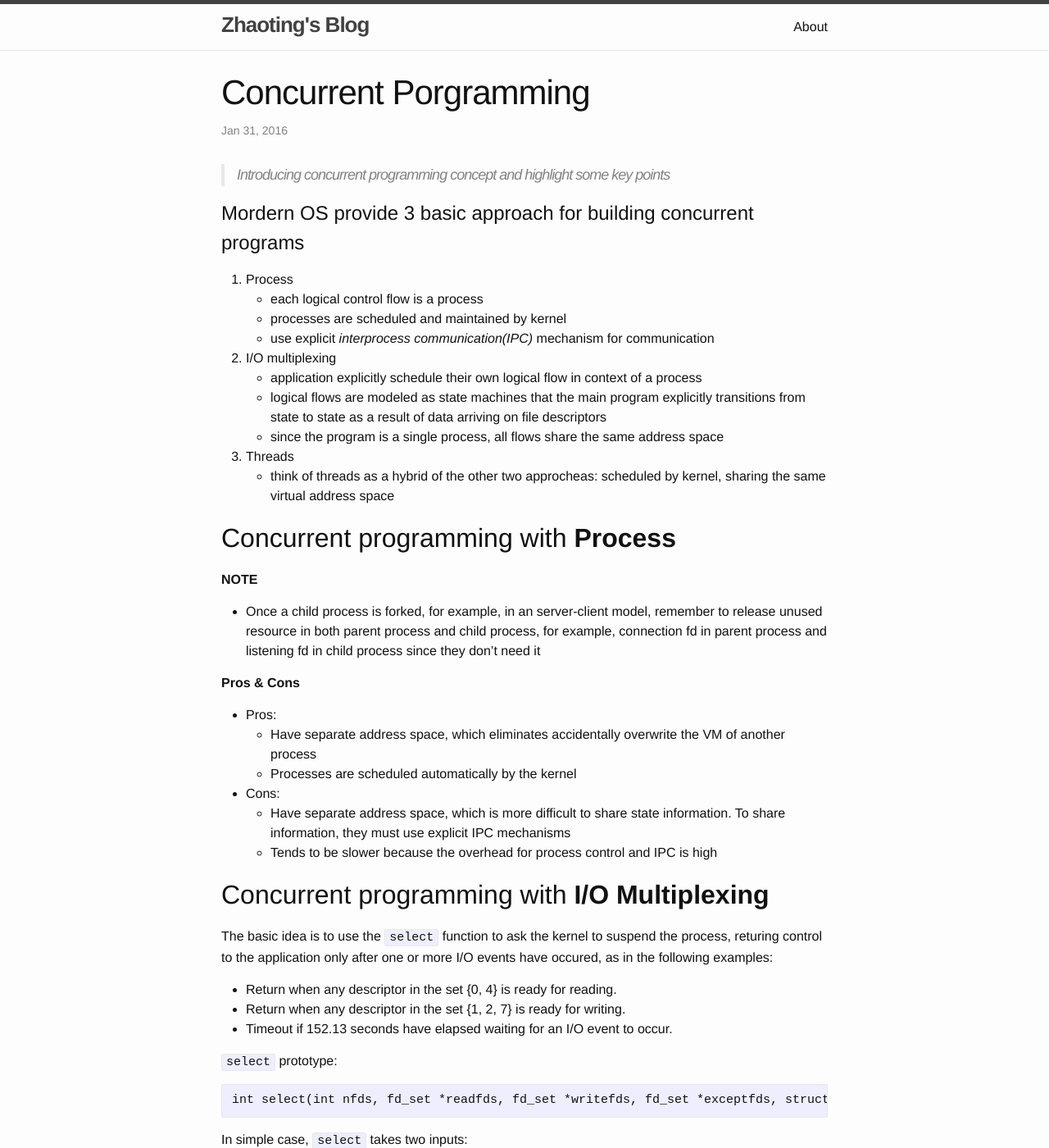
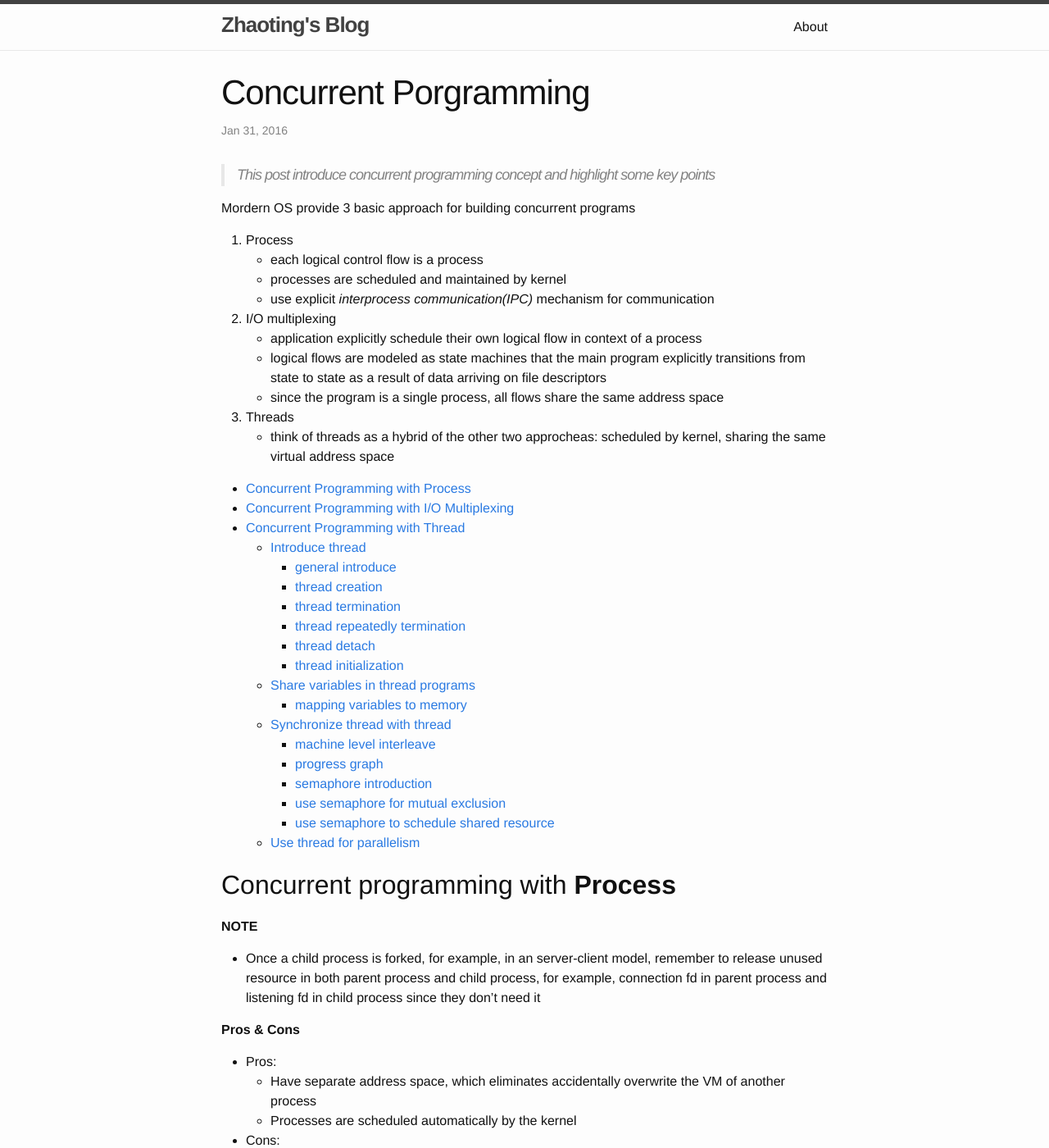
Before and after one commit to magodo/magodo.github.io-old, a Jekyll site: the page built from _posts/2016-01-31-concurrent-programming.markdown, in a window 1280 px wide and 1400 px high. Shown: the whole window at 82% size. Built offline with Jekyll 4.4.1, drawn with Linux system fonts in a browser that asks for light colours; some of the changed text lies outside the part shown.

Commit message:
add anchor

```diff
--- a/_posts/2016-01-31-concurrent-programming.markdown
+++ b/_posts/2016-01-31-concurrent-programming.markdown
@@ -3,10 +3,11 @@ layout: "post"
 title: "Concurrent Porgramming"
 ---
 
-> Introducing concurrent programming concept and highlight some key points
+> This post introduce concurrent programming concept and highlight some key points
 <!--excerpt-->
 
-# Mordern OS provide 3 basic approach for building concurrent programs
+
+Mordern OS provide 3 basic approach for building concurrent programs
 
 1. Process
   * each logical control flow is a process
@@ -21,7 +22,28 @@ title: "Concurrent Porgramming"
 3. Threads
   * think of threads as a hybrid of the other two approcheas: scheduled by kernel, sharing the same virtual address space
 
-## Concurrent programming with __Process__
+* [Concurrent Programming with Process](#title_1)
+* [Concurrent Programming with I/O Multiplexing](#title_2)
+* [Concurrent Programming with Thread](#title_3)
+  * [Introduce thread](#title_3_1)
+    * [general introduce](#title_3_1_1)
+    * [thread creation](#title_3_1_2)
+    * [thread termination](#title_3_1_3)
+    * [thread repeatedly termination](#title_3_1_4)
+    * [thread detach](#title_3_1_5)
+    * [thread initialization](#title_3_1_6)
+  * [Share variables in thread programs](#title_3_2)
+    * [mapping variables to memory](#title_3_2_1)
+  * [Synchronize thread with thread](#title_3_3)
+    * [machine level interleave](#title_3_3_1)
+    * [progress graph](#title_3_3_2)
+    * [semaphore introduction](#title_3_3_3)
+    * [use semaphore for mutual exclusion](#title_3_3_4)
+    * [use semaphore to schedule shared resource](#title_3_3_5)
+  * [Use thread for parallelism](#title_3_4)
+
+
+## <a name="title_1"></a>Concurrent programming with __Process__
 
 __NOTE__
 
@@ -37,7 +59,7 @@ __Pros & Cons__
     - Have separate address space, which is more difficult to share state information. To share information, they must use explicit IPC mechanisms
     - Tends to be slower because the overhead for process control and IPC is high
 
-## Concurrent programming with __I/O Multiplexing__
+## <a name="title_2"></a>Concurrent programming with __I/O Multiplexing__
 
 The basic idea is to use the `select` function to ask the kernel to suspend the process, returing control to the application only after one or more I/O events have occured, as in the following examples:
 
@@ -71,11 +93,14 @@ __Pros & Cons__
 * Cons:
     - Coding complexity
 
-## Concurrent programming with __Threads__
 
-# Introducing thread
+## <a name="title_3"></a>Concurrent programming with __Threads__
 
-__General Introduction__
+# <a name="title_3_1"></a>Introducing thread
+
+
+
+<a name="title_3_1_1"></a>__General Introduction__
 
 * The threads are scheduled by kernel
 * Each thread has its own _thread context_, including a unique integer _thread ID_(TID), stack, stack pointer, program counter, general-purpose registers and condition codes
@@ -83,7 +108,8 @@ __General Introduction__
 * _main thread_ is the first thread to run in the process,  _peer threads_  are the following created threads. Together they form a _pool_ of peers, independent of which threads were created by which other threads
 * The code and local data for a thread is encapsulated in a _thread routine_, it takes a generic pointer as input and returns a generic pointer
 
-__Thread creation__
+
+<a name="title_3_1_2"></a>__Thread creation__
 
 New thread is created via calling `pthread_create`:
 
@@ -171,7 +198,8 @@ A thread terminates in one of the following ways:
 
     int pthread_cancel(pthread_t tid);
 
-__Thread repeatedly termination__
+
+<a name="title_3_1_4"></a>__Thread repeatedly termination__
 
 Threads wait for other threads to terminate by calling the `pthread_join` function:
 
@@ -183,7 +211,8 @@ The `thread_join` function blocks until thread _tid_ terminates, assigns the gen
 
 Note: unlike Unix `wait` function, the `pthread_join` function can only wait for a _specific_ thread to terminiate. There is no way to instruct `pthread_wait` to wait for an _arbitrary_ thread to terminate.
 
-__Thread detachment__
+
+<a name="title_3_1_5"></a>__Thread detachment__
 
 At any point in time, a thread is _joinable_ or _detached_.
 
@@ -201,7 +230,8 @@ or
 
     int pthread_detach(pthread_t tid);
 
-__Thread initialization__
+
+<a name="title_3_1_6"></a>__Thread initialization__
 
 The `pthread_once` function allows you to initialize the state associated with a thread routine.
 
@@ -218,7 +248,8 @@ The first time any thread in a process call `pthread_once` with an argument of *
 
 Subsequent calls from any other threads inside this process to `pthread_once` with the same *once_control* variable do nothing.
 
-# Share variables in thread programs
+
+# <a name="title_3_2"></a>Share variables in thread programs
 
 The variable is _shared_ if and only if multiple threads reference some instance of the variable.
 
@@ -242,16 +273,19 @@ Each thread shares the rest of the process context with the other threads, which
 
 In operational sense, it is impossible for one thread to read or write the register values of another thread; On the other hand, any thread can access any location in the shared VM (including other threads' stack). Thus, registers are never shared, whereas VM is always shared(stack is not clean).
 
-__mapping variables to memory__
+
+<a name="title_3_2_1"></a>__mapping variables to memory__
 
 * _Global variables_: At run time, the r/w area of VM contains exactly one instance of each global variables that can be referenced by any thread.
 * _Local automatic variables_: At run time, each thread's stack contain its own instance of any local automatic variables.
 * _Local static variables_: Same as _Global variables_.
 
 
-# synchronizing threads with semaphores
 
-__machine instrcution interleave__
+# <a name="title_3_3"></a>synchronizing threads with semaphores
+
+
+<a name="title_3_3_1"></a>__machine instrcution interleave__
 
 When peer threads run concurrently on a uniprocessor, the _machine instructions_ are completed one after the other in some order. This will cause nasty synchronizing errors.
 
@@ -282,7 +316,8 @@ void *thread(void *vargp){
 
 In this case, the resulting _cnt_ is not ensured to be `2 * niters`. This is because, the for loop body in line 17 consists of 3 _machine instructions_ (load, update, store). _In general, there is no way for you to predict wether the operating system will choose a correct ordering for your threds._
 
-__progress graph__
+
+<a name="title_3_3_2"></a>__progress graph__
 
 A _progress graph_ models the execution of _n_ concurrent threads as a trajectory through an _n_-dimensional Cartesian space. Each axis _k_ corresponds to the progress of thread _k_. Each point represents the state where the corresponding thread has completed last instruction. The origin of the graph corresponds to the _initial state_ where none of the threads has yet completed an instruction.
 
@@ -298,7 +333,8 @@ In this case, for thread _i_, the instructions (L<sub>i</sub>, U<sub>i</sub>, S<
 
 In order to guarantee correct execution of concurrent program that shares global data structures, we must _synchronize_ the threads so that they always have a safe trajectory.
 
-__Semaphore Introduction__
+
+<a name="title_3_3_3"></a>__Semaphore Introduction__
 
 A semaphore, _s_, is a global variable with a _nonnegative_ integer value that can only be manipulated by two special operations, called _P_ and _V_:
 
@@ -324,7 +360,8 @@ The Posix standard defines a variety of functions for semaphores:
     int sem_wait(sem_t *s);    /* P(s) */
     int sem_post(sem_t *s);    /* V(s) */
 
-__Use semaphore for mutual exclusion__
+
+<a name="title_3_3_4"></a>__Use semaphore for mutual exclusion__
 
 The basic idea is to associate a semaphore _s_, initially 1, with each shared variable (or related set of shared variables) and then surround the correspoding critical section with _P_(s) and _V_(s) operations.
 
@@ -371,11 +408,13 @@ With changes above, we could get following _progress graph_ with _forbidden regi
 ![trajectory3](/images/concurrent-programming/trajectory3.png)
 
 
-__Use semaphore to schedule shared resources__
+
+<a name="title_3_3_5"></a>__Use semaphore to schedule shared resources__
 
 A thread could use semaphore operation to notify another thread that some condition in the program state has become true.
 
-# using threads for parallelism
+
+# <a name="title_3_4"></a>using threads for parallelism
 
 The set of all programs can be partitioned into the disjoint set of _sequential_ and _concurrent_ programs.
 
```
Also changed, not shown: other parts of _posts/2016-01-31-concurrent-programming.markdown (+2 -1 lines).
